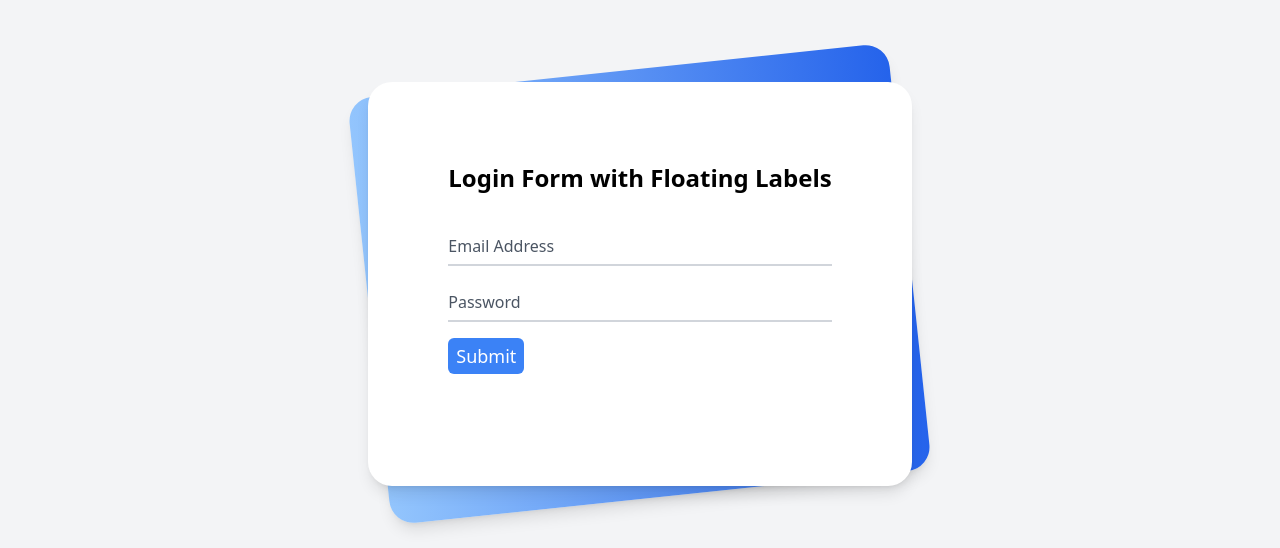
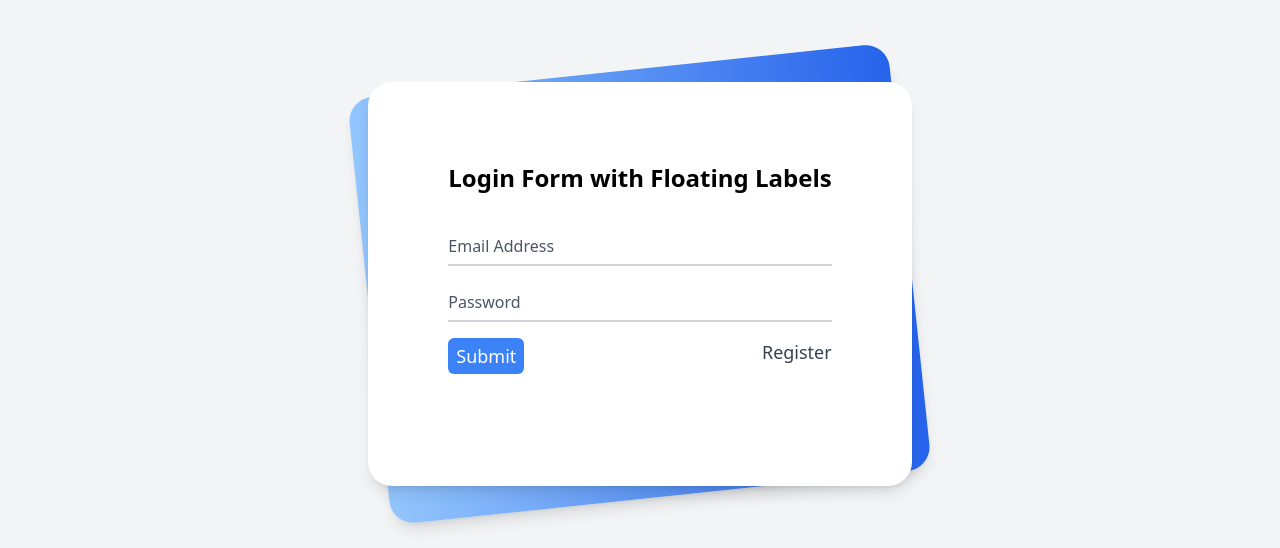
Before and after one commit to idrisay/next-commerce, a Next.js app: page /login in a window 1280 px wide. Shown: the part 124-672 px from the top of the page. Built offline with nearby package versions, Linux system fonts and the light colour scheme; no server answers.

Commit message:
Co-authored-by: Lacivertsizim <Lacivertsizim@users.noreply.github.com> Co-authored-by: Erdem <erdem-ay@users.noreply.github.com>

```diff
--- a/package.json
+++ b/package.json
@@ -15,7 +15,8 @@
     "next": "13.2.3",
     "react": "18.2.0",
     "react-dom": "18.2.0",
-    "react-icons": "^4.8.0"
+    "react-icons": "^4.8.0",
+    "react-toastify": "^9.1.2"
   },
   "devDependencies": {
     "autoprefixer": "^10.4.13",
--- a/pages/_app.js
+++ b/pages/_app.js
@@ -2,6 +2,8 @@
 import Navbar from "@/components/Navbar";
 import "@/styles/globals.css";
 import { ContextProvider } from "../utils/context";
+import { ToastContainer, toast } from 'react-toastify';
+import 'react-toastify/dist/ReactToastify.css';
 
 export default function App({ Component, pageProps }) {
   return (
@@ -10,6 +12,7 @@
         <Navbar />
         <div className="pt-[8vh] min-h-[94vh]">
         <Component {...pageProps} />
+        <ToastContainer />
         </div>
         <Footer />
       </ContextProvider>
--- a/pages/login.js
+++ b/pages/login.js
@@ -1,37 +1,112 @@
-import React from 'react'
+import React, { useState } from "react";
+import Link from "next/link";
+import { useRouter } from "next/router";
+import { toast } from 'react-toastify';
+
+
 
 const login = () => {
+	const router = useRouter()
+  const [credentials, setCredentials] = useState({
+    email: "",
+    password: "",
+  });
+
+  const handleChange = (e) => {
+    setCredentials({ ...credentials, [e.target.id]: e.target.value });
+  };
+
+
+
+  const handleSubmit = (e) => {
+    e.preventDefault();
+
+    fetch(`${process.env.BACKEND_URL}/auth/login`, {
+      method: "POST",
+      headers: {
+        "Content-Type": "application/json",
+      },
+      body: JSON.stringify(credentials),
+    })
+      .then((response) => response.json())
+      .then((data) => {
+		if(data.message == "Login successful"){
+			router.push("/")
+			localStorage.setItem("access_token",data.token)
+			toast.success("Login successfully");
+		}else {
+			toast.error(data.message);
+		}
+      })
+      .catch((error) => {
+        console.error("Error:", error);
+      });
+  };
+
   return (
-    <div class="min-h-[86vh] bg-gray-100  flex flex-col justify-center">
-	<div class="relative py-3 sm:max-w-xl sm:mx-auto">
-		<div
-			class="absolute inset-0 bg-gradient-to-r from-blue-300 to-blue-600 shadow-lg transform -skew-y-6 sm:skew-y-0 sm:-rotate-6 sm:rounded-3xl">
+    <div className="min-h-[86vh] bg-gray-100  flex flex-col justify-center">
+      <div className="relative py-3 sm:max-w-xl sm:mx-auto">
+        <div className="absolute inset-0 bg-gradient-to-r from-blue-300 to-blue-600 shadow-lg transform -skew-y-6 sm:skew-y-0 sm:-rotate-6 sm:rounded-3xl"></div>
+        <div className="relative px-4 py-10 bg-white shadow-lg sm:rounded-3xl sm:p-20">
+          <div className="max-w-md mx-auto">
+            <div>
+              <h1 className="text-2xl font-semibold">
+                Login Form with Floating Labels
+              </h1>
             </div>
-		<div class="relative px-4 py-10 bg-white shadow-lg sm:rounded-3xl sm:p-20">
-			<div class="max-w-md mx-auto">
-				<div>
-					<h1 class="text-2xl font-semibold">Login Form with Floating Labels</h1>
+            <form onSubmit={handleSubmit} className="divide-y divide-gray-200">
+              <div className="py-8 text-base leading-6 space-y-4 text-gray-700 sm:text-lg sm:leading-7">
+                <div className="relative">
+                  <input
+                    id="email"
+                    name="email"
+                    onChange={handleChange}
+                    type="email"
+                    required
+                    className="peer placeholder-transparent h-10 w-full border-b-2 border-gray-300 text-gray-900 focus:outline-none focus:borer-rose-600"
+                    placeholder="Email address"
+                  />
+                  <label
+                    htmlFor="email"
+                    className="absolute left-0 -top-3.5 text-gray-600 text-sm peer-placeholder-shown:text-base peer-placeholder-shown:text-gray-440 peer-placeholder-shown:top-2 transition-all peer-focus:-top-3.5 peer-focus:text-gray-600 peer-focus:text-sm"
+                  >
+                    Email Address
+                  </label>
                 </div>
-				<div class="divide-y divide-gray-200">
-					<div class="py-8 text-base leading-6 space-y-4 text-gray-700 sm:text-lg sm:leading-7">
-						<div class="relative">
-							<input autocomplete="off" id="email" name="email" type="text" class="peer placeholder-transparent h-10 w-full border-b-2 border-gray-300 text-gray-900 focus:outline-none focus:borer-rose-600" placeholder="Email address" />
-							<label for="email" class="absolute left-0 -top-3.5 text-gray-600 text-sm peer-placeholder-shown:text-base peer-placeholder-shown:text-gray-440 peer-placeholder-shown:top-2 transition-all peer-focus:-top-3.5 peer-focus:text-gray-600 peer-focus:text-sm">Email Address</label>
+                <div className="relative">
+                  <input
+                    id="password"
+                    name="password"
+                    required
+                    minlength="5"
+                    onChange={handleChange}
+                    type="password"
+                    className="peer placeholder-transparent h-10 w-full border-b-2 border-gray-300 text-gray-900 focus:outline-none focus:borer-rose-600"
+                    placeholder="Password"
+                  />
+                  <label
+                    htmlFor="password"
+                    className="absolute left-0 -top-3.5 text-gray-600 text-sm peer-placeholder-shown:text-base peer-placeholder-shown:text-gray-440 peer-placeholder-shown:top-2 transition-all peer-focus:-top-3.5 peer-focus:text-gray-600 peer-focus:text-sm"
+                  >
+                    Password
+                  </label>
                 </div>
-						<div class="relative">
-							<input autocomplete="off" id="password" name="password" type="password" class="peer placeholder-transparent h-10 w-full border-b-2 border-gray-300 text-gray-900 focus:outline-none focus:borer-rose-600" placeholder="Password" />
-							<label for="password" class="absolute left-0 -top-3.5 text-gray-600 text-sm peer-placeholder-shown:text-base peer-placeholder-shown:text-gray-440 peer-placeholder-shown:top-2 transition-all peer-focus:-top-3.5 peer-focus:text-gray-600 peer-focus:text-sm">Password</label>
+                <div className="relative flex justify-between">
+                  <button
+                    type="submit"
+                    className="bg-blue-500 text-white rounded-md px-2 py-1"
+                  >
+                    Submit
+                  </button>
+                  <Link href="/register">Register</Link>
                 </div>
-						<div class="relative">
-							<button class="bg-blue-500 text-white rounded-md px-2 py-1">Submit</button>
+              </div>
+            </form>
           </div>
         </div>
       </div>
     </div>
-		</div>
-	</div>
-</div>
-  )
-}
+  );
+};
 
-export default login
+export default login;
```
Also changed, not shown: 1 other file (tests, documents, lock files or other folders). Lines whose indentation alone changed are shown as unchanged.
